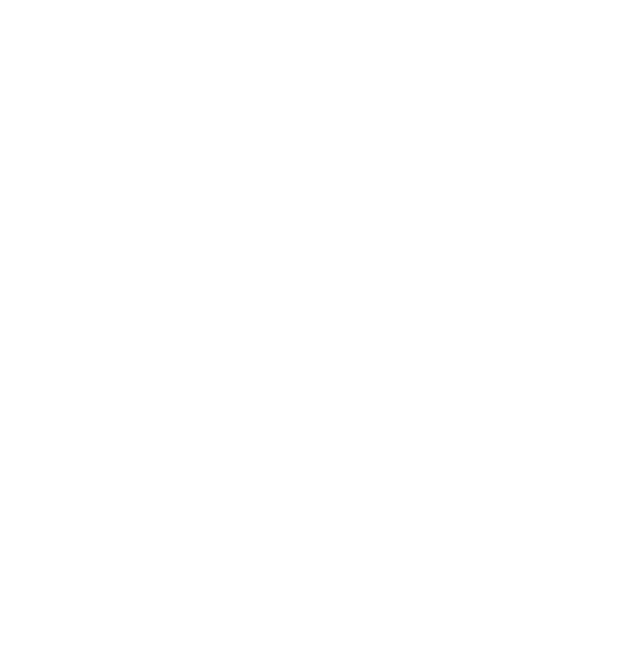
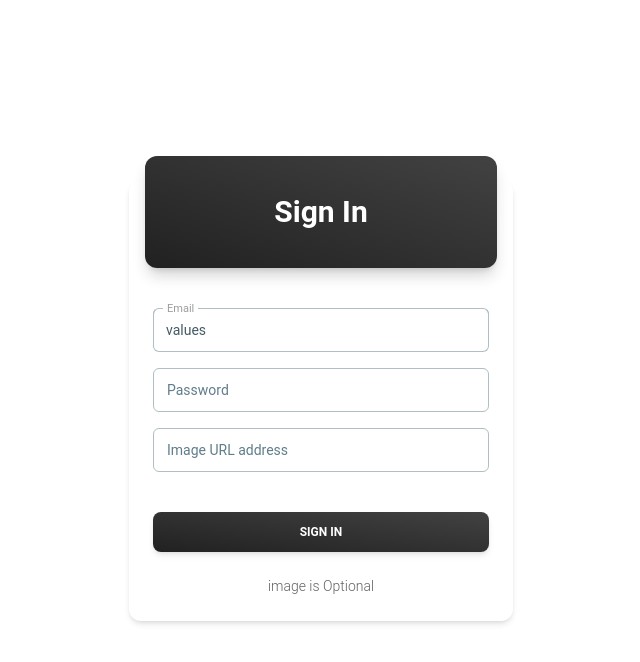
Before and after one commit to ahmedTarek1525/Ecommerce-redux-app, a React (Create React App) app: page /login in a window 1280 px wide. Before the commit this address had no page. Shown: the top 662 px of the page, without its empty margins (319-959 px from the left). Built offline with nearby package versions, Linux system fonts and the light colour scheme.

Commit message:
Add authSlice and create reducers

```diff
--- a/src/App.js
+++ b/src/App.js
@@ -4,6 +4,7 @@
 import { BrowserRouter, Routes, Route } from "react-router-dom";
 import FilteredProducts from './components/FilteredProducts/FilteredProducts';
 import SingleProducts from './components/FilteredProducts/SingleProducts';
+import Login from './components/Login/Login';
 
 function App() {
 
@@ -12,6 +13,7 @@
       <BrowserRouter>
         <Routes>
           <Route path='/' element={<Main></Main>}></Route>
+          <Route path='/login' element={<Login></Login>}></Route>
           <Route path="/filteredProducts/:type" element={<FilteredProducts></FilteredProducts>}></Route>
           <Route path="/filteredProducts/:type/:id" element={<SingleProducts></SingleProducts>}></Route>
         </Routes>
--- a/src/components/Login/Login.jsx
+++ b/src/components/Login/Login.jsx
@@ -1,4 +1,4 @@
-import React from 'react';
+import React, {useState} from 'react';
 import {
     Card,
     CardHeader,
@@ -6,15 +6,24 @@
     CardFooter,
     Typography,
     Input,
-    Checkbox,
     Button,
   } from "@material-tailwind/react";
-  import { Button } from "@material-tailwind/react";
-  import { Input } from "@material-tailwind/react";
 
-function Login() {
+const Login = () => {
+    const intitalState = {
+        name: "",
+        password: "",
+        image: "",
+    };
+
+    const {values , setValues} = useState(intitalState);
+    const onChange = (event) => {
+        const {name , value} = event.target;
+        setValues({...values , [name]: value});
+    };
+
   return (
-    <div>
+    <div className="grid grid-cols-1 items-center justify-items-center h-screen">
        <Card className="w-96">
       <CardHeader
         variant="gradient"
@@ -26,8 +35,9 @@
         </Typography>
       </CardHeader>
       <CardBody className="flex flex-col gap-4">
-        <Input label="Email" size="lg" />
-        <Input label="Password" size="lg" />
+        <Input label="Email" size="lg" type="text" name="name" value={values.name} onChange={onChange} />
+        <Input label="Password" size="lg" type="password" name="password" value={values.password} onChange={onChange} />
+        <Input label="Image URL address" size="lg" type="text" name="image" value={values.image} onChange={onChange} />
         <div className="-ml-2.5">
         </div>
       </CardBody>
@@ -36,16 +46,7 @@
           Sign In
         </Button>
         <Typography variant="small" className="mt-6 flex justify-center">
-          Don&apos;t have an account?
-          <Typography
-            as="a"
-            href="#signup"
-            variant="small"
-            color="blue-gray"
-            className="ml-1 font-bold"
-          >
-            Sign up
-          </Typography>
+          image is Optional
         </Typography>
       </CardFooter>
     </Card>
--- /dev/null
+++ b/src/features/slices/authSlice.jsx
@@ -0,0 +1,20 @@
+import { createSlice } from "@reduxjs/toolkit";
+
+export const authSlice = createSlice({
+    name: "auth",
+    initialState: {
+        user: {
+            name: "",
+            password: "",
+            image: "",
+            authUser: false,
+        },
+    },
+    reducers: {
+      login(state , action) {},
+      logout(state) {},
+    },
+});
+
+export const {login , logout} = authSlice.actions;
+export default authSlice.reducer;
```
